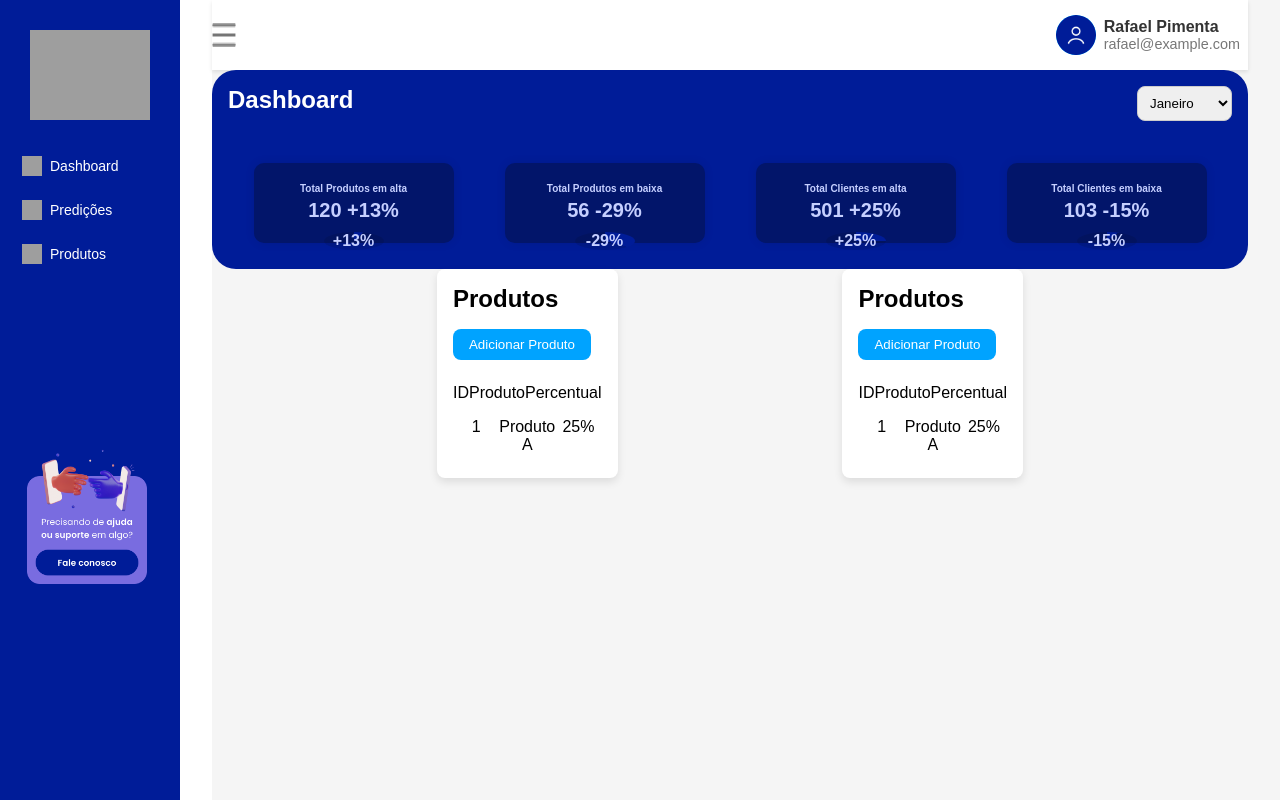
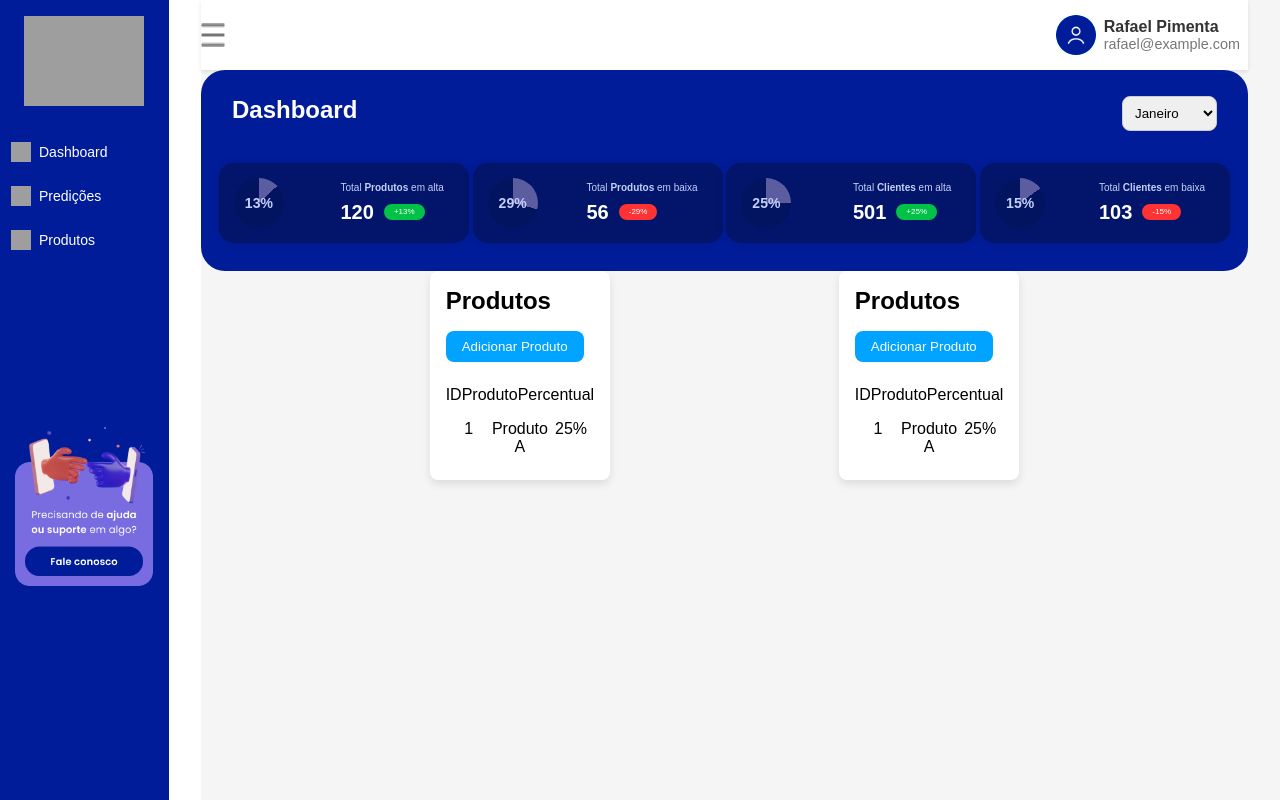
Before and after one commit to mozar86/Projeto-W3-ERP, a React app: page /dashboard in a window 1280 px wide. Built offline with nearby package versions, Linux system fonts and the light colour scheme; grey boxes are pictures that could not be loaded; the HTML template or start-up script is replaced by a standard one.

Commit message:
update Dashboard DataCard DashboardBar

```diff
--- a/src/components/dashboard/DashboardBar-Styles.ts
+++ b/src/components/dashboard/DashboardBar-Styles.ts
@@ -10,7 +10,8 @@ export const DashboardBarContainer = styled.div`
 
 export const Title = styled.h2`
   color: #fff;
-  margin-bottom: 1rem;
+  margin-top: 0.6rem;
+  margin-left: 15px;
 `;
 
 export const DashboardBarTop = styled.div`
@@ -19,7 +20,9 @@ export const DashboardBarTop = styled.div`
 `;
 
 export const FilterMenu = styled.select`
+  margin-top: 0.6rem;
   margin-bottom: 2rem;
+  margin-right: 15px;
   padding: 0.5rem;
   border-radius: 8px;
   border: 1px solid #ccc;
--- a/src/components/dashboard/DataCard-Styles.ts
+++ b/src/components/dashboard/DataCard-Styles.ts
@@ -1,45 +1,91 @@
 import styled from "styled-components";
 
 export const DataCardContainer = styled.div`
+  display: flex;
   background-color: #02156A;
-  border-radius: 10px;
-  padding: 20px;
+  border-radius: 15px;
+  padding: 15px;
   box-shadow: 0px 0px 10px rgba(0, 0, 0, 0.1);
-  width: 200px;
+  width: 250px;
   height: 80px;
-  display: flex;
-  flex-direction: column;
+  margin-bottom: 12px;
   align-items: center;
   justify-content: space-between;
-  margin: 10px;
 `;
 
-export const DataCardTitle = styled.h3`
-  font-size: 10px;
-  color: #C5CFFF;
-  margin-bottom: 5px;
-`;
-
-export const DataCardContent = styled.p`
-  font-size: 20px;
-  font-weight: bold;
-  color: #C5CFFF;
-`;
-
-// Solicitado ao chatGPT para aguardar a substituição do código fornecido por Pedro
 export const DataCardCircle = styled.div<{ percentage: number }>`
-  width: 60px;
-  height: 60px;
+  width: 50px;
+  height: 50px;
   border-radius: 50%;
-  background: conic-gradient(#001c98 ${({ percentage }) => percentage}%, rgba(0, 0, 0, 0.1) ${({ percentage }) => percentage}% 100%);
+  background: conic-gradient(
+    #5c5da0 ${({ percentage }) => percentage}%,
+    rgba(0, 0, 0, 0.1) ${({ percentage }) => percentage}% 100%
+  );
   display: flex;
   align-items: center;
   justify-content: center;
-  margin-top: 10px;
+  position: relative;
 `;
 
 export const DataCardPercentage = styled.span`
-  font-size: 16px;
+  font-size: 14px;
   font-weight: bold;
-  color: #C5CFFF;
+  color: #c5cff9;
+  position: absolute;
 `;
+
+export const DataCardInfoContainer = styled.div`
+  display: flex;
+  flex-direction: column;
+  align-items: flex-start;
+`;
+
+export const CardTitle = styled.div`
+  display: flex;
+  margin-right: 10px;
+`;
+
+export const DataCardTitle = styled.div`
+  display: flex;
+  font-size: 10px;
+  color: #c5cff9;
+`;
+
+export const DataCardSubtitle = styled.div`
+  font-size: 10px;
+  color: #c5cff9;
+
+  strong {
+    font-weight: bold;
+  }
+
+  span {
+    font-size: 10px;
+  }
+`;
+
+export const CardNumber = styled.div`
+  display: flex;
+  margin-top: 3px;
+`;
+
+export const DataCardNumber = styled.div`
+  font-size: 20px;
+  font-weight: bold;
+  color: #ffffff;
+  margin-top: 5px;
+`;
+
+export const DataCardContentPercentage = styled.div<{ isNegative: boolean }>`
+  display: flex;
+  align-items: center;
+  font-size: 8px;
+  font-weight: lighter;
+  color: #ffffff;
+  background-color: ${({ isNegative }) => (isNegative ? '#FF3333' : '#00C247')};
+  padding: 5px 10px;
+  border-radius: 20px;
+  margin-top: 8px;
+  margin-left: 10px;
+  height: 16px;
+`;
--- a/src/components/dashboard/DataCard.tsx
+++ b/src/components/dashboard/DataCard.tsx
@@ -1,5 +1,16 @@
 import React from "react";
-import { DataCardContainer, DataCardTitle, DataCardContent, DataCardCircle, DataCardPercentage } from "./DataCard-Styles";
+import {
+  DataCardContainer,
+  DataCardTitle,
+  DataCardSubtitle,
+  DataCardCircle,
+  DataCardPercentage,
+  DataCardInfoContainer,
+  DataCardNumber,
+  DataCardContentPercentage,
+  CardTitle,
+  CardNumber,
+} from "./DataCard-Styles";
 
 interface DataCardProps {
   title: string;
@@ -8,22 +19,43 @@ interface DataCardProps {
   content2: string;
 }
 
-const DataCard: React.FC<DataCardProps> = ({ title, title2, content, content2 }) => {
-  const percentage = parseInt(content2.replace('%', '').replace('+', '').replace('-', ''), 10);
+const DataCard: React.FC<DataCardProps> = ({
+  title,
+  title2,
+  content,
+  content2,
+}) => {
+  const percentage = parseInt(
+    content2.replace("%", "").replace("+", "").replace("-", ""),
+    10
+  );
+  const isNegative = content2.includes('-');
+
+  const [firstWord, ...restWords] = title2.split(" ");
 
   return (
     <DataCardContainer>
-      <DataCardTitle>
-        {title} {title2}
-      </DataCardTitle>
-      <DataCardContent>
-        {content} {content2}
-      </DataCardContent>
       <DataCardCircle percentage={percentage}>
-        <DataCardPercentage>
-          {content2}
-        </DataCardPercentage>
+        <DataCardPercentage>{percentage}%</DataCardPercentage>
       </DataCardCircle>
+      <DataCardInfoContainer>
+        <CardTitle>
+          <DataCardTitle>{title}</DataCardTitle>
+          <DataCardSubtitle>
+            &nbsp;
+            <span>
+              <strong>
+                {firstWord}
+              </strong>
+              &nbsp;{restWords.join(" ")}
+            </span>
+          </DataCardSubtitle>
+        </CardTitle>
+        <CardNumber>
+          <DataCardNumber>{content}</DataCardNumber>
+          <DataCardContentPercentage isNegative={isNegative}>{content2}</DataCardContentPercentage>
+        </CardNumber>
+      </DataCardInfoContainer>
     </DataCardContainer>
   );
 };
--- a/src/components/dashboard/Sidebar-Styles.ts
+++ b/src/components/dashboard/Sidebar-Styles.ts
@@ -5,20 +5,21 @@ interface SidebarProps {
 }
 
 export const SidebarContainer = styled.div<SidebarProps>`
-  width: ${({ isOpen }) => (isOpen ? "15%" : "7.5%")};
+  width: ${({ isOpen }) => (isOpen ? "15%" : "6%")};
   background-color: #001C98;
   height: 100vh;
   transition: width 0.3s ease-in-out;
 `;
 
 export const SidebarContent = styled.div<SidebarProps>`
-  padding: 30px;
+  padding: 16px;
 `;
 
 export const Logo = styled.img<SidebarProps>`
   width: ${({ isOpen }) => (isOpen ? "120px" : "50px")};
   height: auto;
   margin-bottom: 20px;
+  margin-left: ${({ isOpen }) => (isOpen ? "8px" : "0px")};
   transition: width 0.3s ease-in-out;
 `;
 
@@ -26,7 +27,7 @@ export const DivNavLink = styled.div<SidebarProps>`
   display: flex;
   flex-direction: column;
   margin-bottom: 200px;
-  margin-left: ${({ isOpen }) => (isOpen ? "-20px" : "0px")};
+  margin-left: ${({ isOpen }) => (isOpen ? "-17px" : "0px")};
 `;
 
 export const StyledNavLink = styled.div<SidebarProps>`
@@ -64,17 +65,17 @@ export const ContactButtonDiv = styled.div`
 
 export const ButtonImage = styled.img`
   position: absolute;
-  margin-left: -3px;
-  left: 10px;
-  top: -45px;
-  width: 100px;
+  margin-left: -1px;
+  left: 8px;
+  top: -59px;
+  width: 125px;
   z-index: 1;
 `;
 
 export const ContactButton = styled.img`
   position: relative;
-  margin-left: -3px;
-  width: 120px;
+  margin-left: -1px;
+  width: 138px;
   height: auto;
   z-index: 0;
 `;
--- a/src/globalStyles.ts
+++ b/src/globalStyles.ts
@@ -10,7 +10,7 @@ export const GlobalStyle = createGlobalStyle`
     margin: 0;
     padding: 0;
     box-sizing: border-box;
-
+    font-family: 'Sora', sans-serif;
   }
 
   body {
```
